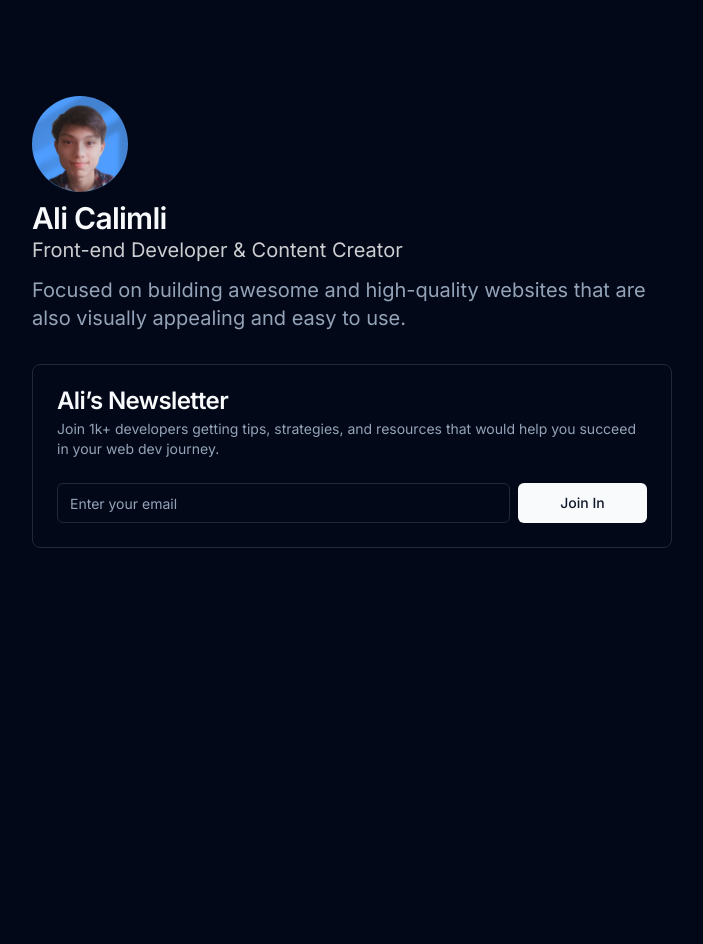
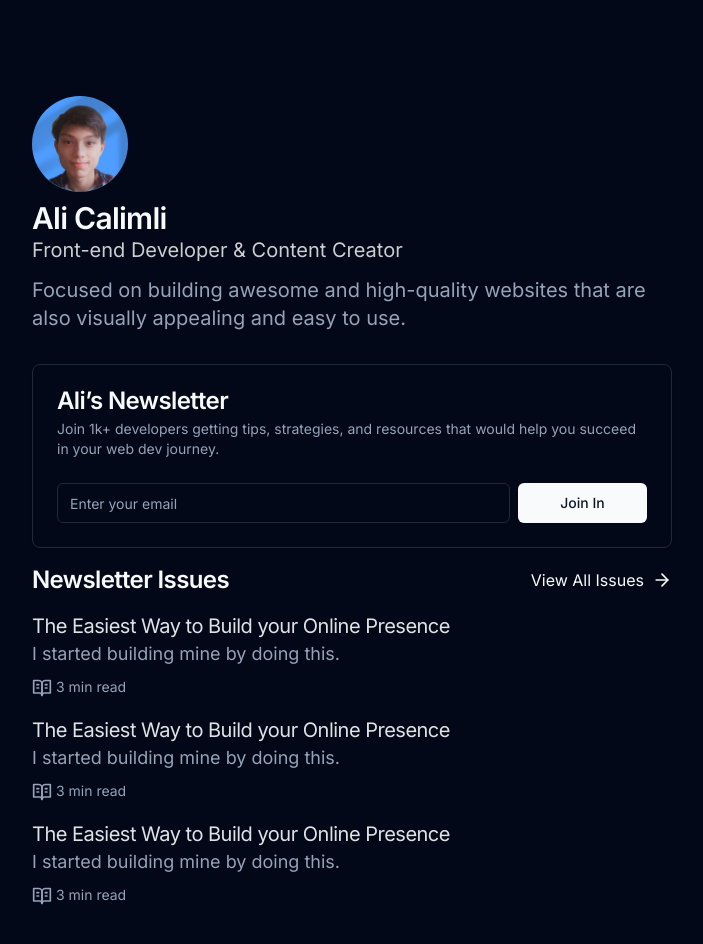
Before and after one commit to alicalimli/alicalimli-v2, a Next.js app: page / in a window 1280 px wide. Shown: the top 944 px of the page, without its empty margins (288-991 px from the left). Before the commit the page ends 800 px from the top, so only its background shows below. Built offline with nearby package versions, Linux system fonts and the light colour scheme.

Commit message:
feat: newsletter section

```diff
--- a/app/newsletter.tsx
+++ b/app/(newsletter)/newsletter-card.tsx
@@ -3,7 +3,6 @@
 import { Button } from "@/components/ui/button";
 import {
   Card,
-  CardContent,
   CardDescription,
   CardFooter,
   CardHeader,
@@ -11,7 +10,7 @@
 } from "@/components/ui/card";
 import { Input } from "@/components/ui/input";
 
-export function Newsletter() {
+export function NewsletterCard() {
   return (
     <Card>
       <CardHeader>
--- /dev/null
+++ b/app/(newsletter)/newsletter-section.tsx
@@ -0,0 +1,61 @@
+import { ArrowRightIcon, BookIcon, BookOpenTextIcon } from "lucide-react";
+import { NewsletterCard } from "./newsletter-card";
+
+const recentIssues = [
+  {
+    title: "The Easiest Way to Build your Online Presence",
+    subtitle: "I started building mine by doing this.",
+    readTime: "3 min read",
+  },
+  {
+    title: "The Easiest Way to Build your Online Presence",
+    subtitle: "I started building mine by doing this.",
+    readTime: "3 min read",
+  },
+  {
+    title: "The Easiest Way to Build your Online Presence",
+    subtitle: "I started building mine by doing this.",
+    readTime: "3 min read",
+  },
+];
+
+const NewsletterSection = () => {
+  const renderIssues = recentIssues.map((issue) => (
+    <li key={issue.title}>
+      <button className="text-start">
+        <h4 className="scroll-m-20 text-xl opacity-90 tracking-tight">
+          {issue.title}
+        </h4>
+
+        <p className="text-lg text-muted-foreground">{issue.subtitle}</p>
+
+        <p className="text-sm  text-muted-foreground mt-2">
+          <BookOpenTextIcon className="inline w-5" /> {issue.readTime}
+        </p>
+      </button>
+    </li>
+  ));
+
+  return (
+    <>
+      <NewsletterCard />
+
+      <header className="flex">
+        <h3 className="scroll-m-20 text-2xl font-semibold tracking-tight">
+          Newsletter Issues
+        </h3>
+        <a
+          rel="noopener noreferrer"
+          target="_blank"
+          href="https://alicalimli.beehiiv.com/"
+          className="ml-auto flex items-center gap-2"
+        >
+          View All Issues <ArrowRightIcon className="w-5" />
+        </a>
+      </header>
+      <ul className="flex flex-col gap-4">{renderIssues}</ul>
+    </>
+  );
+};
+
+export default NewsletterSection;
--- a/app/page.tsx
+++ b/app/page.tsx
@@ -1,5 +1,6 @@
 import { Avatar, AvatarFallback, AvatarImage } from "@/components/ui/avatar";
-import { Newsletter } from "./newsletter";
+import { ArrowRightIcon, BookIcon, BookOpenTextIcon } from "lucide-react";
+import NewsletterSection from "./(newsletter)/newsletter-section";
 
 export default function Home() {
   return (
@@ -10,7 +11,7 @@
           <AvatarFallback>AL</AvatarFallback>
         </Avatar>
 
-        <h2 className="text-3xl font-semibold mt-2 tracking-tight">
+        <h2 className="scroll-m-20 text-3xl font-semibold mt-2 tracking-tight">
           Ali Calimli
         </h2>
         <p className="text-xl text-white/80">
@@ -23,8 +24,8 @@
         </p>
       </header>
 
-      <section className="mt-8">
-        <Newsletter />
+      <section className="mt-8 flex flex-col gap-4">
+        <NewsletterSection />
       </section>
     </main>
   );
```
